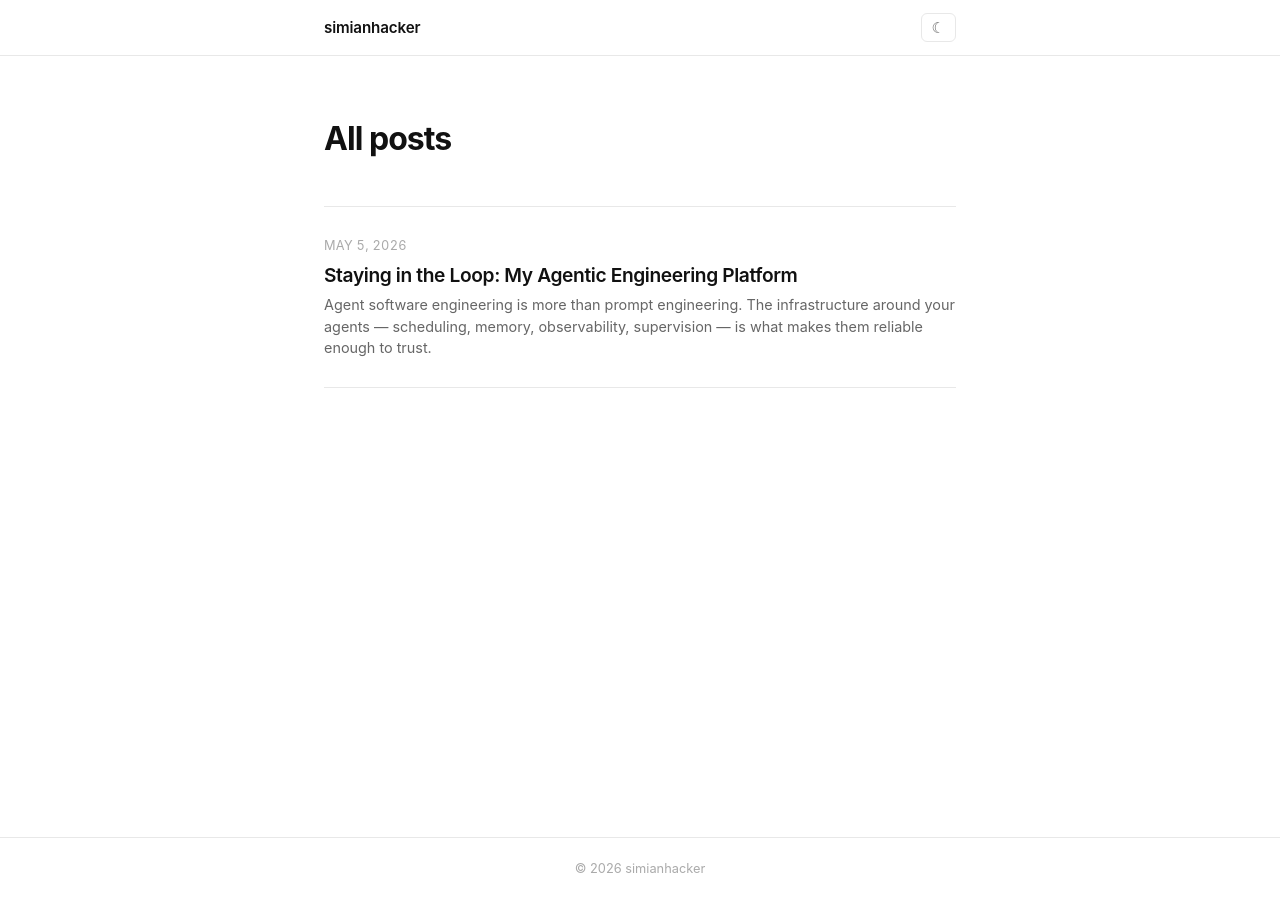
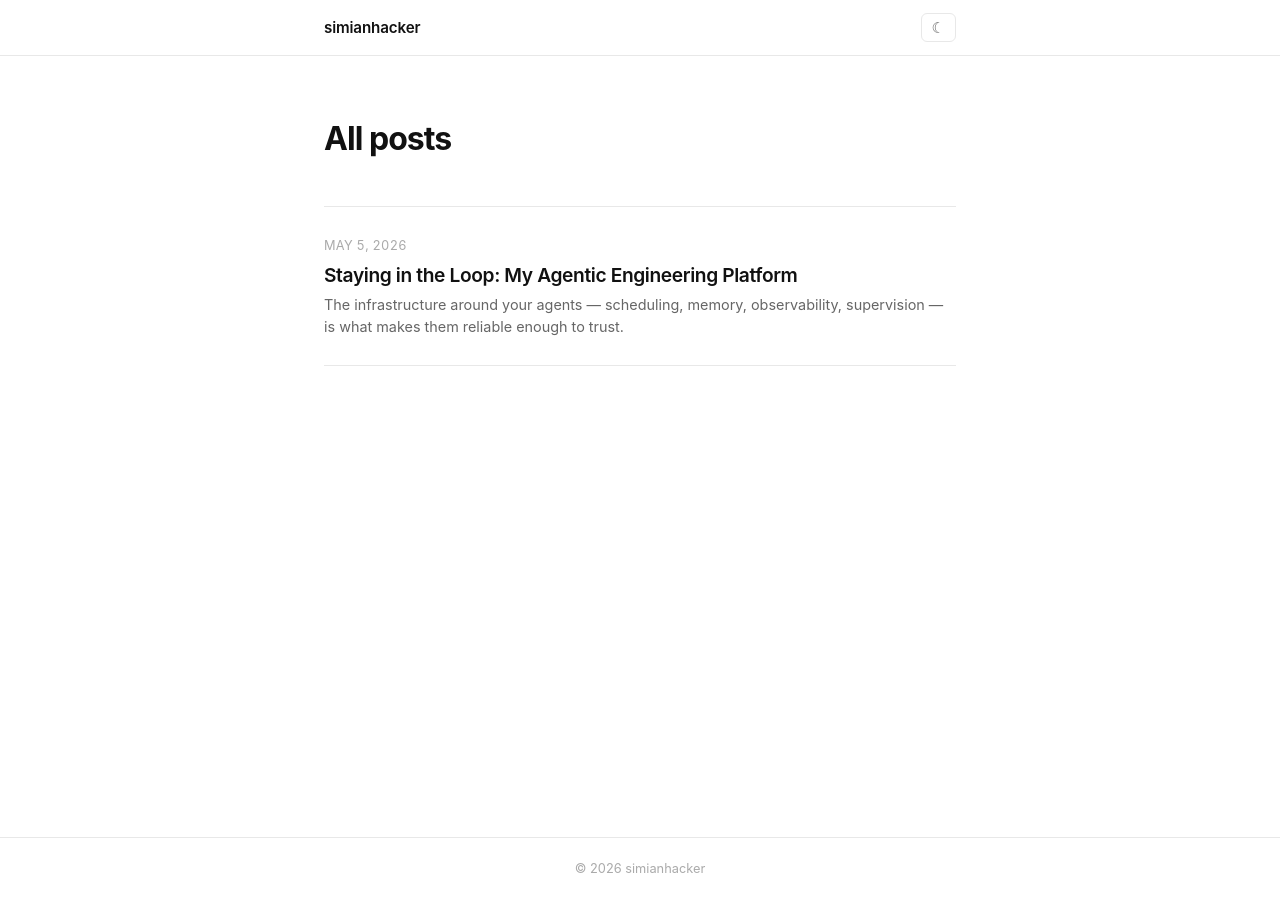
Before and after one commit to simianhacker/simianhacker.github.io, a Jekyll site: the page built from archive/index.html, in a window 1280 px wide. Built offline with Jekyll 4.4.1, drawn with Linux system fonts in a browser that asks for light colours; a script that is not in the unit is left out.

Commit message:
Trim post description to single sentence

```diff
--- a/_posts/2026-05-05-staying-in-the-loop.md
+++ b/_posts/2026-05-05-staying-in-the-loop.md
@@ -3,7 +3,7 @@ layout: post
 title: "Staying in the Loop: My Agentic Engineering Platform"
 slug: staying-in-the-loop
 date: 2026-05-05
-description: "Agent software engineering is more than prompt engineering. The infrastructure around your agents — scheduling, memory, observability, supervision — is what makes them reliable enough to trust."
+description: "The infrastructure around your agents — scheduling, memory, observability, supervision — is what makes them reliable enough to trust."
 ---
 
 What makes agents *reliable* — trustworthy enough to run while you're away from your desk — is everything around them. It's how fast a human can review and course-correct. That's the bottleneck. Which means a good agentic infrastructure is optimized around the human ergonomics of using the system, to have the same tools everywhere.
```
